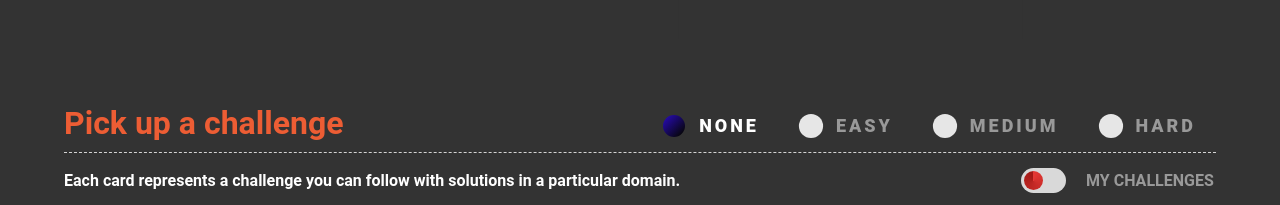
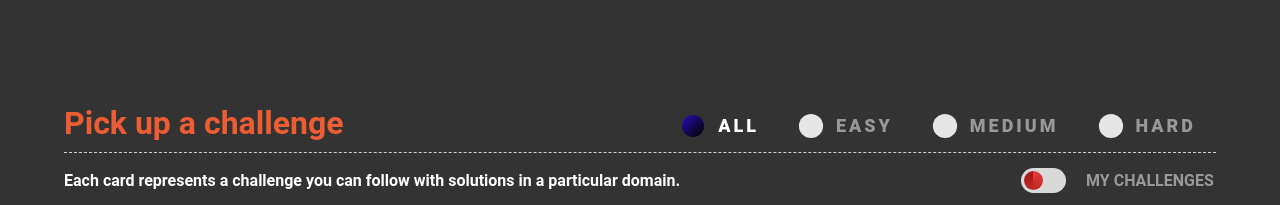
Before and after one commit to GreenFlag31/EcoActions, a plain HTML site: page index.html in a window 1280 px wide. Shown: the part 1153-1358 px from the top of the page. Drawn offline with nearby package versions, Linux system fonts and the light colour scheme; a web font is replaced by a local one.

Commit message:
my changes

```diff
--- a/index.html
+++ b/index.html
@@ -83,7 +83,7 @@
             <label class="rad-label none">
               <input type="radio" class="rad-input" name="rad" checked>
               <div class="rad-design none"></div>
-              <div class="rad-text">none</div>
+              <div class="rad-text">all</div>
             </label>
             <label class="rad-label easy">
               <input type="radio" class="rad-input" name="rad">
```
